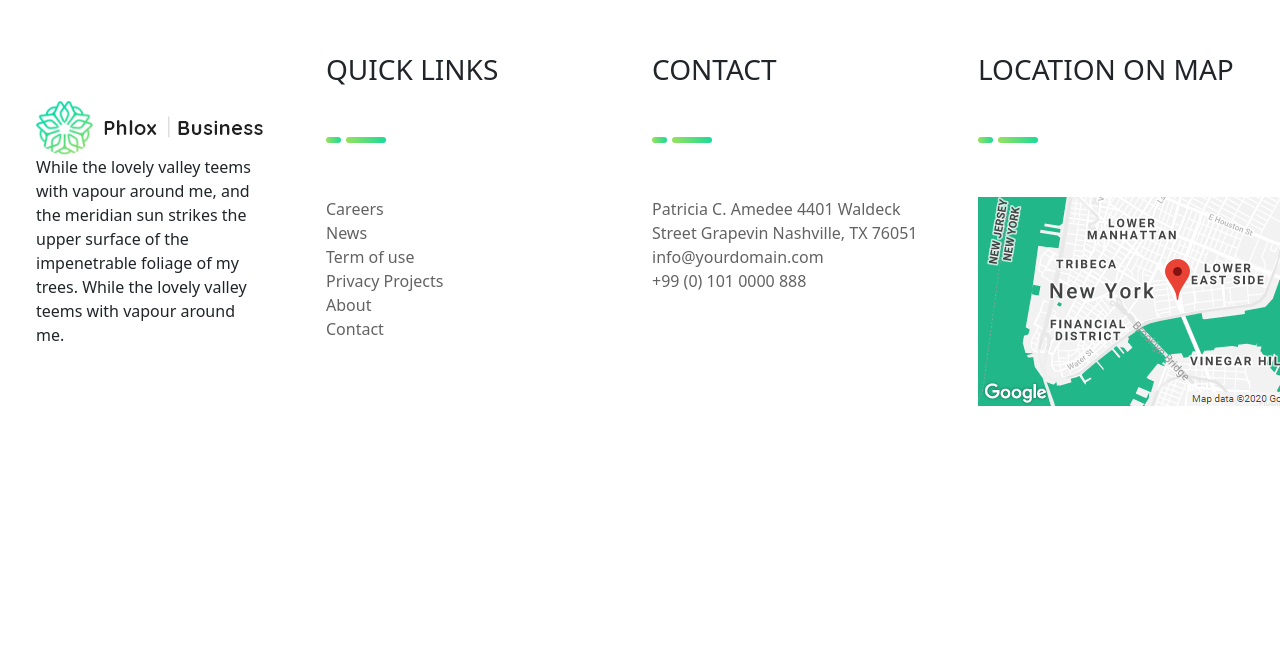
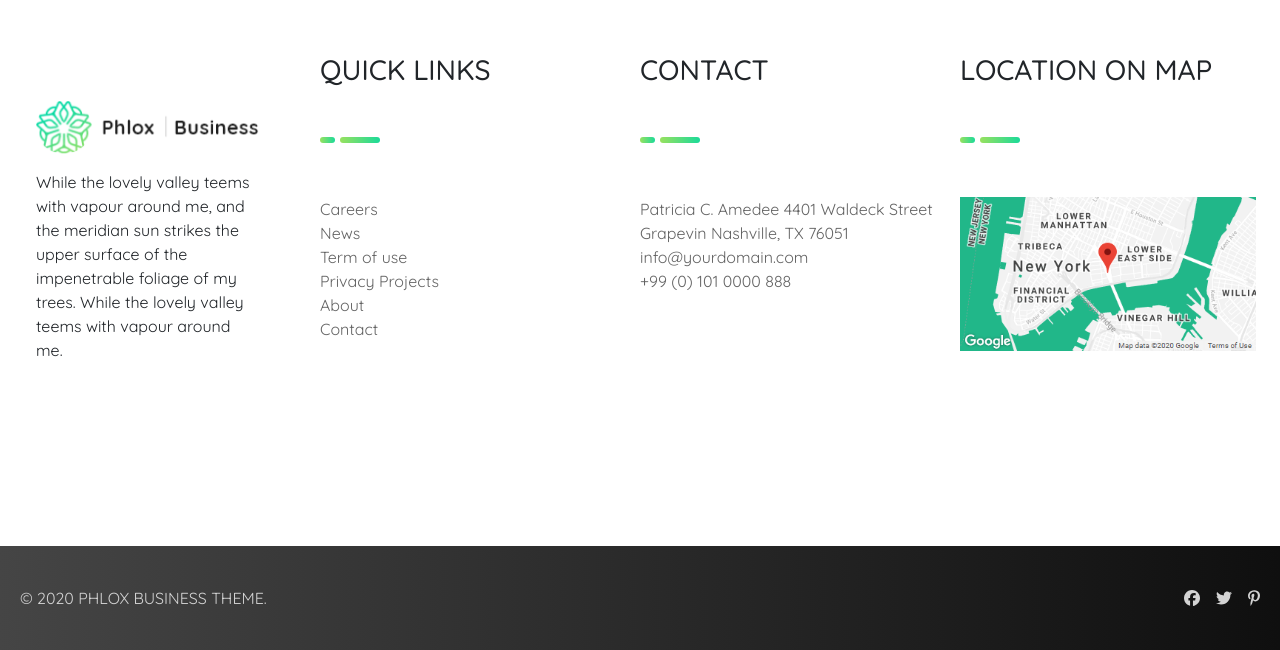
Before and after one commit to mattia0419/proj-html-vuejs, a Vue app: page / in a window 1280 px wide. Shown: the part 6775-7425 px from the top of the page. Before the commit the page ends 7306 px from the top, so only its background shows below. Built offline with nearby package versions, Linux system fonts and the light colour scheme.

Commit message:
add footer-down

```diff
--- a/src/App.vue
+++ b/src/App.vue
@@ -50,4 +50,9 @@ export default {
 
 <style lang="scss">
 @use './assets/style.scss';
+@import url('https://fonts.googleapis.com/css2?family=Fira+Sans&family=Quicksand:wght@300;400;500;600;700&family=Raleway&display=swap');
+
+body {
+  font-family: 'Quicksand', sans-serif;
+}
 </style>
--- a/src/components/AppFooter.vue
+++ b/src/components/AppFooter.vue
@@ -24,10 +24,13 @@ export default {
 
 <template>
     <footer>
-        <div class="row row-cols-md-2 row-cols-lg-4 g-4">
+        <div>
+            <div class="row row-cols-md-2 row-cols-lg-4 footer-up container-fluid">
                 <div class="col p-5">
                     <img src="../assets/images/cropped-Group-39-2x.png" alt="">
-                <p>While the lovely valley teems with vapour around me, and the meridian sun strikes the upper surface of
+                    <p class="pt-3">While the lovely valley teems with vapour around me, and the meridian sun strikes the
+                        upper surface
+                        of
                         the impenetrable foliage of my trees. While the lovely valley teems with vapour around me.</p>
                 </div>
                 <div class="col">
@@ -59,13 +62,25 @@ export default {
                     <img :src="buildingImagePath(link3)" alt="">
                 </div>
             </div>
+            <div class="footer-down d-flex justify-content-between">
+                <div>
+                    <span>© 2020 PHLOX BUSINESS THEME.</span>
+                </div>
+                <div>
+                    <font-awesome-icon :icon="['fab', 'facebook']" />
+                    <font-awesome-icon class="ms-3" :icon="['fab', 'twitter']" />
+                    <font-awesome-icon class="ms-3" :icon="['fab', 'pinterest-p']" />
+                </div>
+            </div>
+        </div>
+
 
     </footer>
 </template>
 
 
 <style lang="scss" scoped>
-footer {
+.footer-up {
     padding: 120px 0;
 }
 
@@ -101,7 +116,17 @@ ul {
         cursor: pointer;
         font-size: 16px;
         color: rgba(0, 0, 0, 0.616);
-        padding-right: 20px;
+        // padding-right: 20px;
     }
 }
+
+img {
+    max-width: 100%;
+}
+
+.footer-down {
+    background-image: linear-gradient(to right, #454545, #0F0F0F);
+    color: lightgrey;
+    padding: 40px 20px;
+}
 </style>
```
Lines whose indentation alone changed are shown as unchanged.
